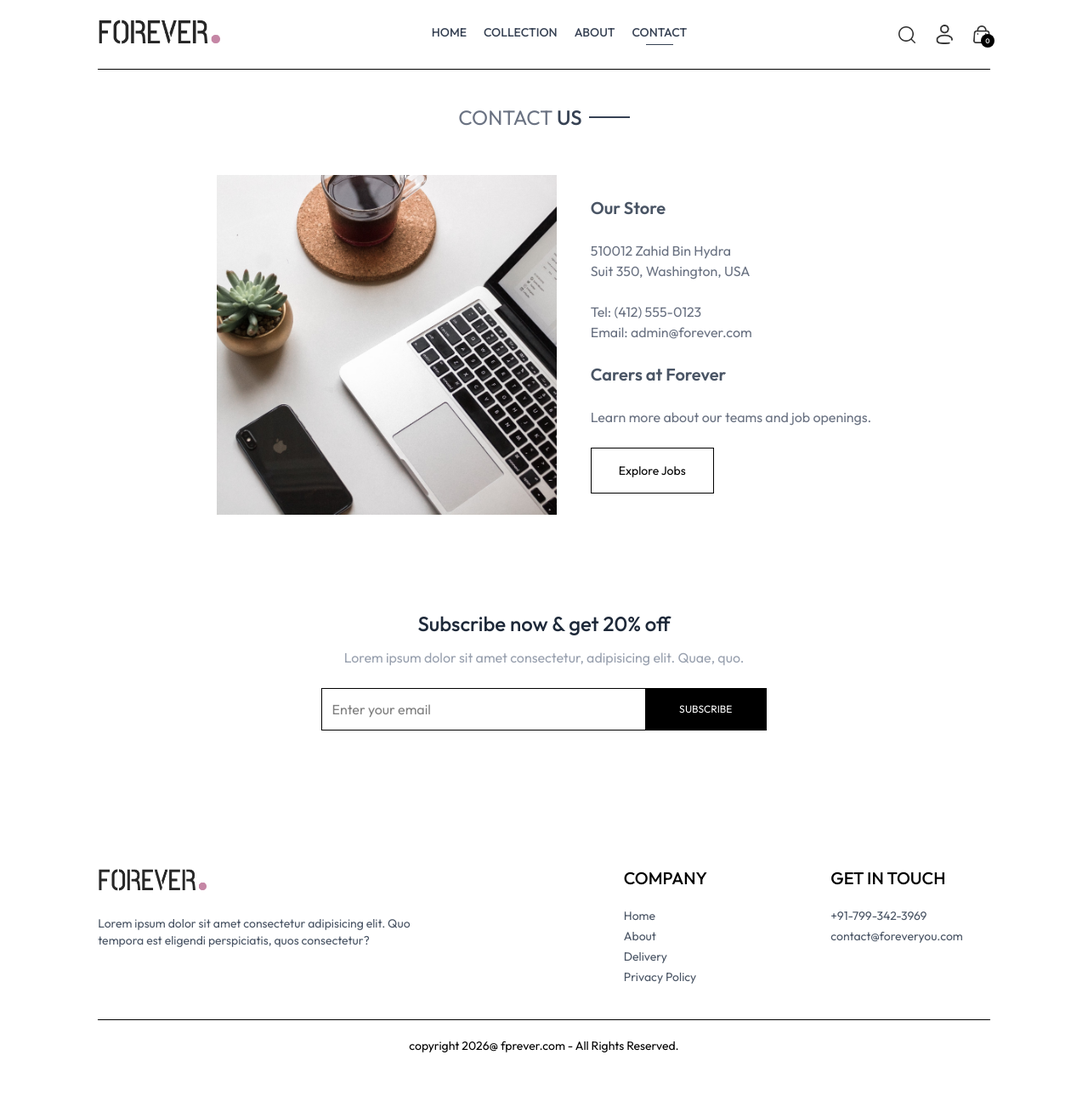
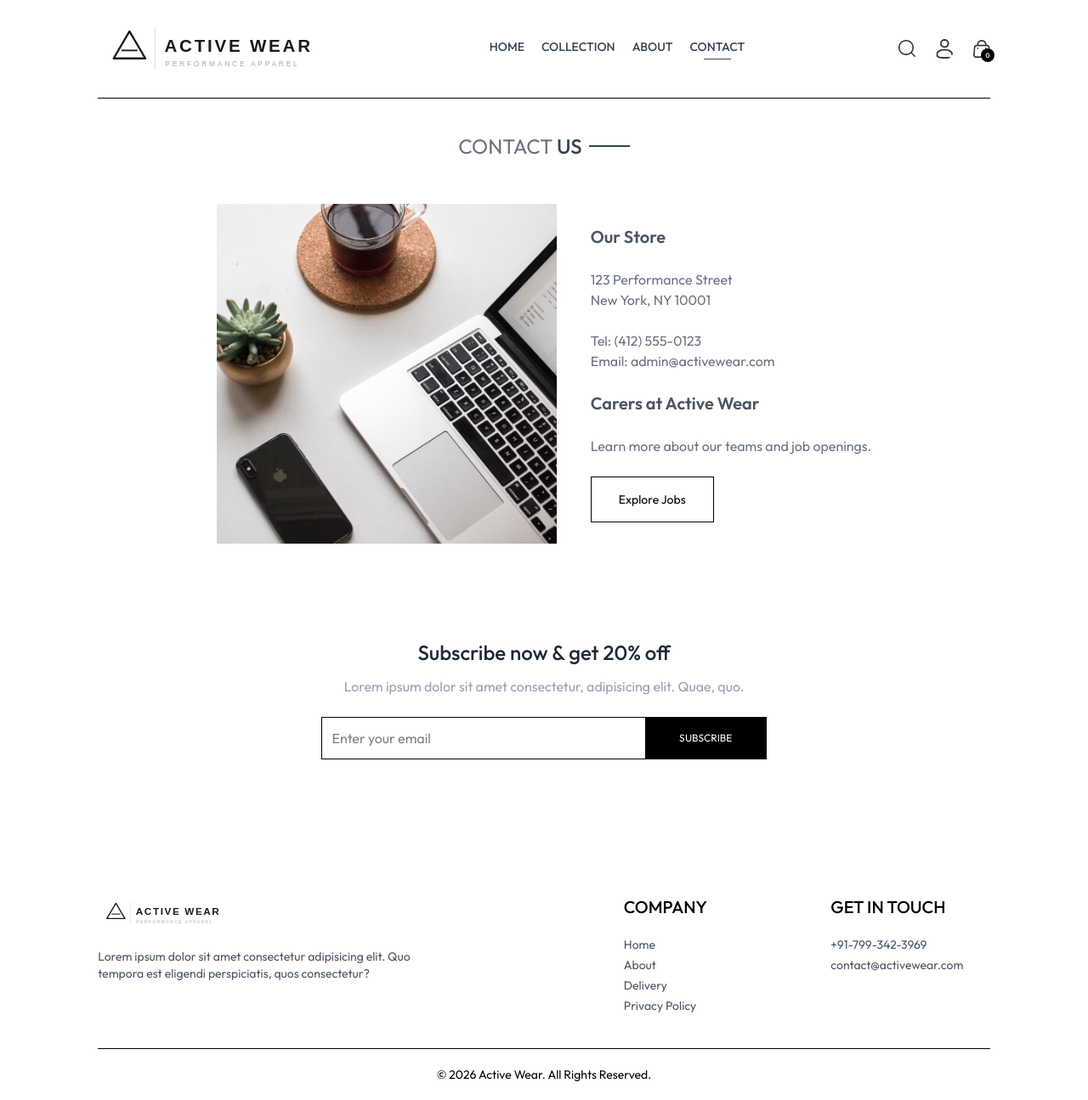
Before and after one commit to zahid-binhydra/mern-ecommerce-store, a React (Vite) app: page /contact in a window 1280 px wide. Shown: the whole page at 85% size. Before the commit the page ends 1261 px from the top, so only its background shows below. Built offline with nearby package versions, Linux system fonts and the light colour scheme.

Commit message:
rebranded from Forever to Active Wear - updated logo, colors, brand name

```diff
--- a/index.html
+++ b/index.html
@@ -4,7 +4,7 @@
     <meta charset="UTF-8" />
     <link rel="icon" type="image/svg+xml" href="/vite.svg" />
     <meta name="viewport" content="width=device-width, initial-scale=1.0" />
-    <title>Forever</title>
+    <title>Active Wear</title>
   </head>
   <body>
     <div id="root"></div>
--- a/src/assets/assets.js
+++ b/src/assets/assets.js
@@ -55,7 +55,7 @@ import p_img51 from './p_img51.png'
 import p_img52 from './p_img52.png'
 
 
-import logo from './logo.png'
+import logo from './logo.svg'
 import hero_img from './hero_img.png'
 import cart_icon from './cart_icon.png'
 import bin_icon from './bin_icon.png'
--- a/src/components/Footer.jsx
+++ b/src/components/Footer.jsx
@@ -6,7 +6,7 @@ const Footer = () => {
     <div>
     <div className='flex flex-col sm:grid grid-cols-[3fr_1fr_1fr] gap-14 my-10 mt-40 text-sm'>
         <div>
-            <img src={assets.logo} className='mb-5 w-32' alt="" />
+            <img src={assets.logo} className='mb-5 w-40' alt="" />
             <p className='w-full md:w-2/3 text-gray-600'>
                 Lorem ipsum dolor sit amet consectetur adipisicing elit. Quo tempora est eligendi perspiciatis, quos consectetur?
             </p>
@@ -26,7 +26,7 @@ const Footer = () => {
           <p className='text-xl font-medium mb-5'>GET IN TOUCH</p>
           <ul className='flex flex-col gap-1 text-gray-600'>
               <li>+91-799-342-3969</li>
-              <li>contact@foreveryou.com</li>
+              <li>contact@activewear.com</li>
           </ul>
         </div>
 
@@ -34,7 +34,7 @@ const Footer = () => {
 
       <div>
         <hr />
-        <p className='py-5 text-sm text-center'>copyright 2026@ fprever.com - All Rights Reserved.</p>
+        <p className='py-5 text-sm text-center'>© 2026 Active Wear. All Rights Reserved.</p>
       </div>
 
     </div>
--- a/src/components/Navbar.jsx
+++ b/src/components/Navbar.jsx
@@ -12,7 +12,7 @@ const Navbar = () => {
     return (
         <div className='flex items-center justify-between py-5 font-medium relative'>
 
-            <Link to='/'><img src={assets.logo} className='w-36' alt="" /></Link>
+            <Link to='/'><img src={assets.logo} className='w-70' alt="" /></Link>
 
             <ul className='hidden sm:flex gap-5 text-sm text-gray-700'>
                 <NavLink to='/' className='flex flex-col items-center gap-1'>
--- a/src/pages/Contact.jsx
+++ b/src/pages/Contact.jsx
@@ -15,9 +15,9 @@ const Contact = () => {
           <img className='w-full md:max-w-100' src={assets.contact_img} alt="" />
           <div className='flex flex-col justify-center items-start gap-6'>
               <p className='font-semibold text-xl text-gray-600 '>Our Store</p>
-              <p className='text-gray-500'>510012 Zahid Bin Hydra <br />Suit 350, Washington, USA</p>
-              <p className='text-gray-500'>Tel: (412) 555-0123 <br /> Email: admin@forever.com</p>
-              <p className='font-semibold text-xl text-gray-600'>Carers at Forever</p>
+              <p className='text-gray-500'> 123 Performance Street <br />New York, NY 10001</p>
+              <p className='text-gray-500'>Tel: (412) 555-0123 <br /> Email: admin@activewear.com</p>
+              <p className='font-semibold text-xl text-gray-600'>Carers at Active Wear</p>
               <p className='text-gray-500'>Learn more about our teams and job openings.</p>
               <button className='border border-black px-8 py-4 text-sm hover:bg-black hover:text-white transition-all duration-500'>Explore Jobs</button>
           </div>
```
Also changed, not shown: src/assets/logo.svg (added).
